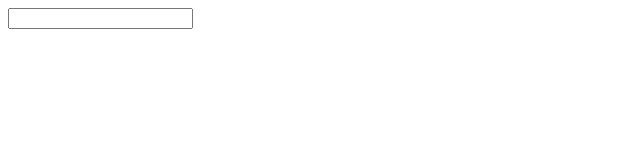
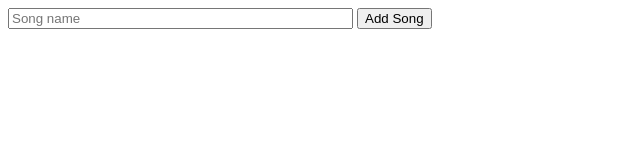
Before and after one commit to arduan/FirstJvaScript, a plain HTML site: page playlist.html in a window 1280 px wide. Shown: the whole page, without its empty margins (0-640 px from the left). Drawn offline with Linux system fonts and the light colour scheme.

Commit message:
Создаем плейлист

```diff
--- a/playlist.html
+++ b/playlist.html
@@ -8,7 +8,8 @@
 </head>
 <body>
 <form>
-    <input type="text">
+    <input type="text" id="songTextInput" size="40" placeholder="Song name">
+    <input type="button" id="addButton" value="Add Song">
 </form>
 
 
```
